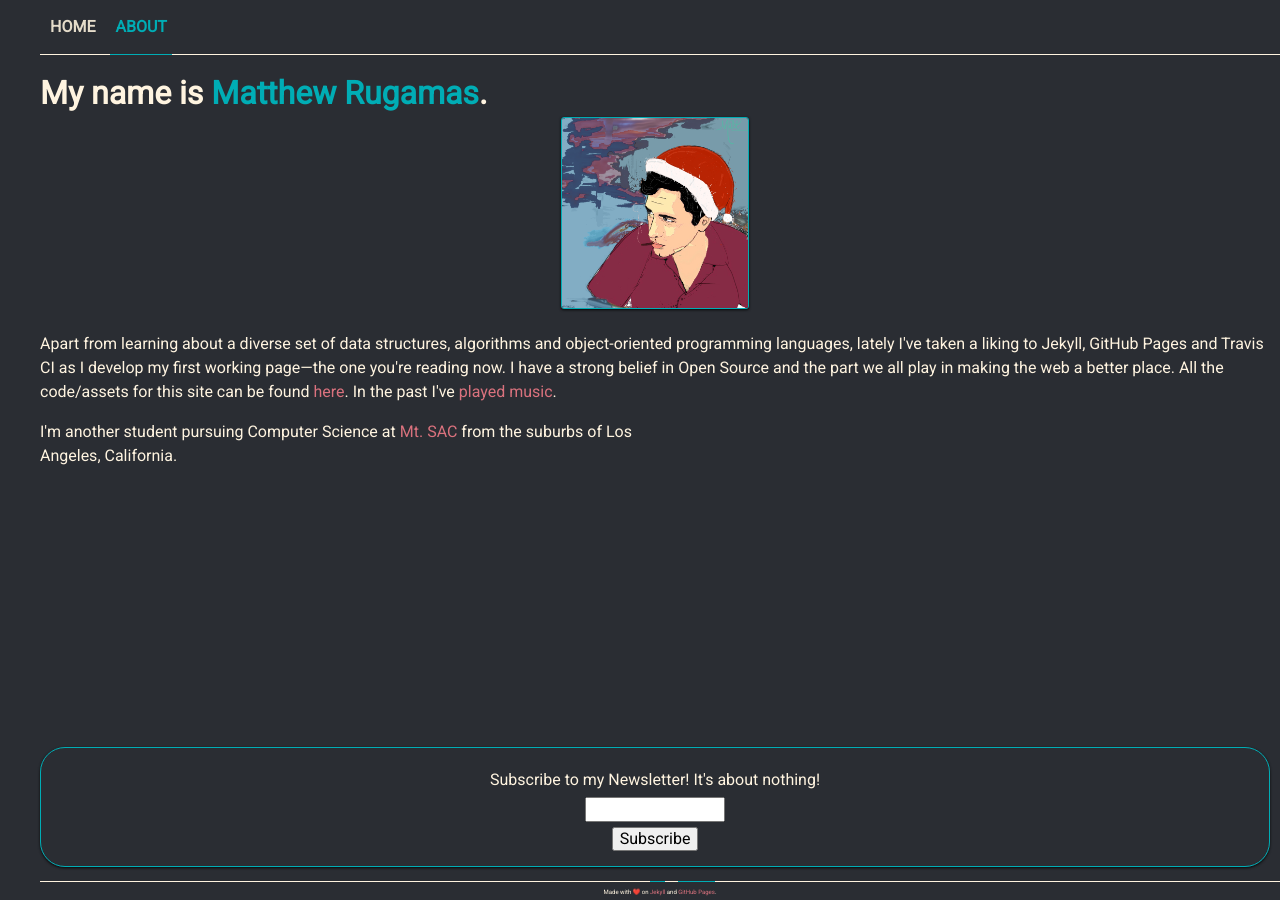
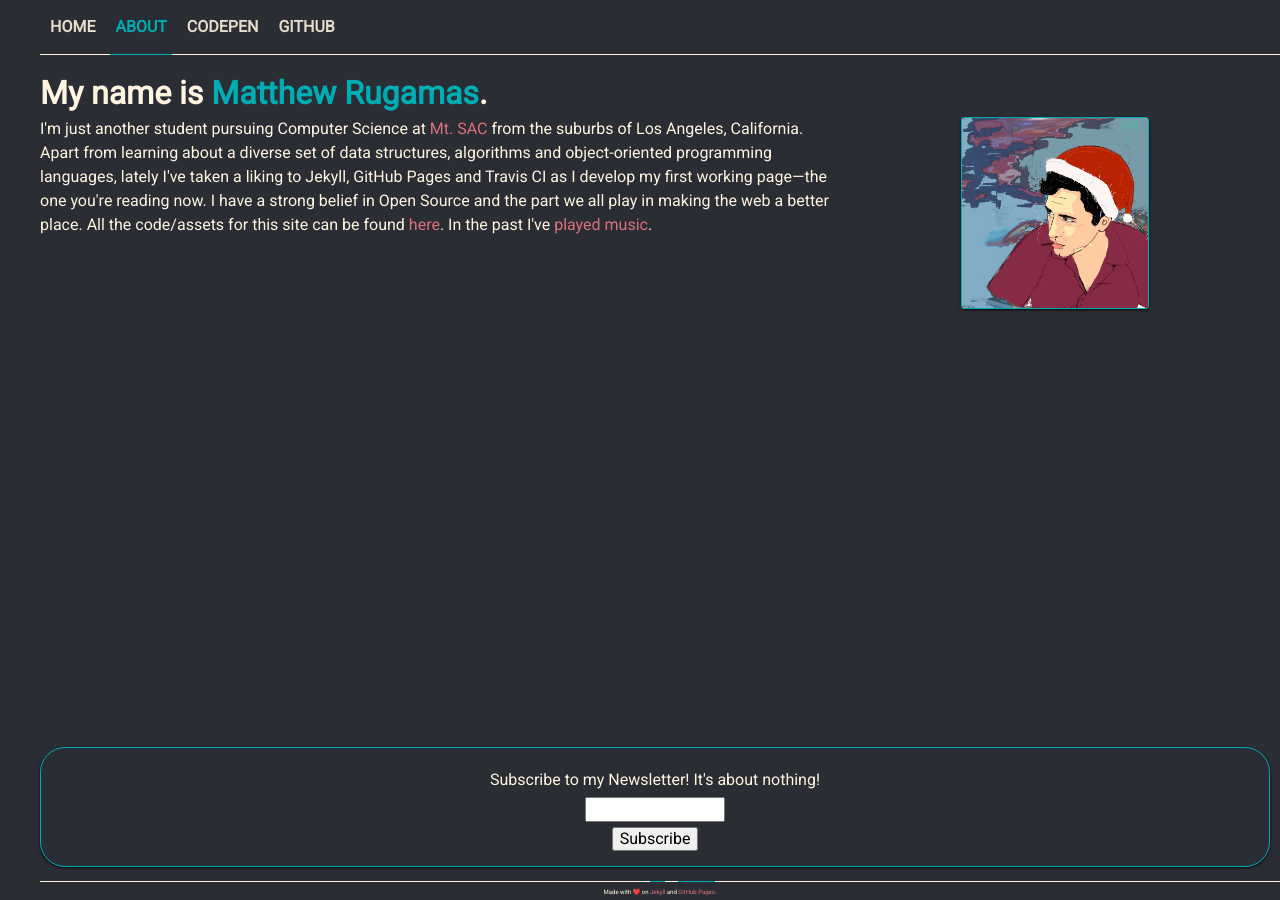
Before and after one commit to MattRugamas/mattrugamas.com, a Jekyll site: the page built from about.html, in a window 1280 px wide. Built offline with Jekyll 4.4.1, drawn with Linux system fonts in a browser that asks for light colours.

Commit message:
fixed bugs caused from last commit to the about page

```diff
--- a/_data/navigation.yml
+++ b/_data/navigation.yml
@@ -2,3 +2,7 @@
   link: /
 - name: About
   link: /about
+- name: CodePen
+  link: https://codepen.io/samagurtam/
+- name: GitHub
+  link: https://github.com/samagurtam
--- a/_sass/main.scss
+++ b/_sass/main.scss
@@ -286,7 +286,7 @@
     margin: 0 auto;
   }
   p.about-me {
-    max-width: 50vw;
+    max-width: 800px;
     margin: 0;
   }
   img#selfie {
--- a/about.html
+++ b/about.html
@@ -3,8 +3,7 @@
 ---
 <h1 id="about-hello">My name is <span>Matthew Rugamas</span>.</h1>
 <div id="about-me">
-  <p class="about-me">I'm another student pursuing Computer Science at <a href="http://www.mtsac.edu/">Mt. SAC</a> from the suburbs of Los Angeles, California.</p>
-  <p>Apart from learning about a diverse set of data structures, algorithms and object-oriented programming languages, lately I've taken a liking to Jekyll, GitHub Pages and Travis CI as I develop my first working page—the one you're reading now. I have a strong belief in Open Source and the part we all play in making the web a better place. All the code/assets for this site can be found <a href="https://github.com/samagurtam/samagurtam.github.io">here</a>. In the past I've <a href="http://www.shamancult.bandcamp.com/">played</a> <a href="https://www.youtube.com/watch?v=d0XhHuLBBIY&feature=youtu.be">music</a>.</p>
+  <p class="about-me">I'm just another student pursuing Computer Science at <a href="http://www.mtsac.edu/">Mt. SAC</a> from the suburbs of Los Angeles, California. Apart from learning about a diverse set of data structures, algorithms and object-oriented programming languages, lately I've taken a liking to Jekyll, GitHub Pages and Travis CI as I develop my first working page—the one you're reading now. I have a strong belief in Open Source and the part we all play in making the web a better place. All the code/assets for this site can be found <a href="https://github.com/samagurtam/samagurtam.github.io">here</a>. In the past I've <a href="http://www.shamancult.bandcamp.com/">played</a> <a href="https://www.youtube.com/watch?v=d0XhHuLBBIY&feature=youtu.be">music</a>.</p>
   <a href="http://www.twitter.com/MatthewRugamas">
     <img id="selfie" src="{{ site.url }}/assets/img/default.PNG" alt="selfie and link to my twatter" height="192" width="188">
   </a>
```
